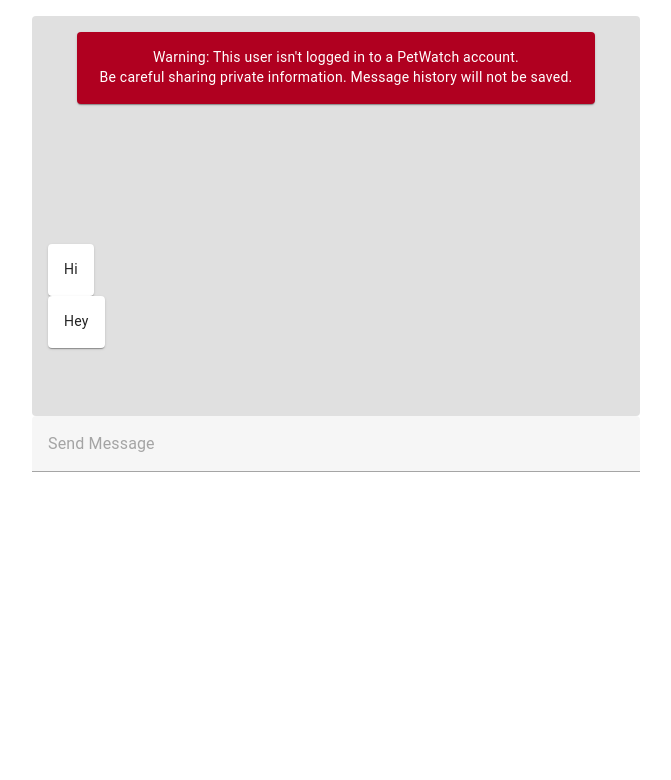
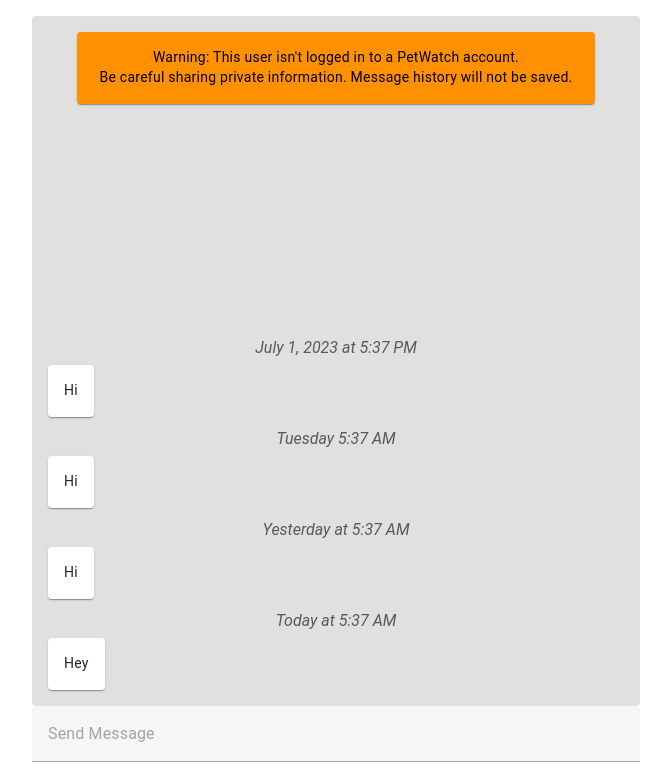
Before and after one commit to SFU-CMPT372-Team5/PetWatch, a Nuxt app: page /tmp/chat-test in a window 1280 px wide. Shown: the top 780 px of the page, without its empty margins (304-975 px from the left). Built offline with nearby package versions, Linux system fonts and the light colour scheme.

Commit message:
Basically finish chat design

```diff
--- a/components/Chat.vue
+++ b/components/Chat.vue
@@ -1,18 +1,26 @@
 <template>
     <!-- https://vuetifyjs.com/en/components/sheets/ I normally just follow examples to see how to use these -->
 
-    <VSheet rounded>
+    <VSheet rounded height="100%">
         <!-- Fluid means "fill parent div horizontally as best as possible with snapping to only select dimensions" -->
-        <VContainer fluid>
+        <VContainer fluid style="display: flex; flex-direction: column; height: 100%;">
             <!-- Chat feed -->
-            <VSheet height="50vh" color="grey-lighten-2" rounded style="overflow-y: auto;">
+            <VSheet color="grey-lighten-2" rounded style="overflow-y: auto; flex-grow: 1; height: 100%;">
                 <VContainer fluid class="chatContainer" ref="chatContainer">
                     <InfoMessage/>
 
-                    <ChatMessage v-for="message in messages"
-                        :message-content="message.text"
-                        :author-is-local="message.fromLocalAuthor"
-                    /> <!-- The ':' in :message-content means "the following text is code, probably referencing a variable" -->
+                    <template v-for="(message, index) in messages">
+                        <!-- Assume messages are in chronological order -->
+                        <TimeMessage v-if="timeDiffSignificant(message.timestamp, messages[index-1]?.timestamp ?? 0)"
+                            :timestamp="message.timestamp"
+                        />
+
+                        <ChatMessage
+                            :message-content="message.text"
+                            :author-is-local="message.fromLocalAuthor"
+                        /> <!-- The ':' in :message-content means "the following text is code, probably referencing a variable" -->
+                    </template>
+
                 </VContainer>
             </VSheet>
 
@@ -45,17 +53,21 @@ import InfoMessage from "./chatComponents/InfoMessage.vue";
 import TimeMessage from "./chatComponents/TimeMessage.vue";
 import {TextMessagePayload} from "~/types/chat/messageTypes";
 
+const SIGNIFICANT_TIME_DIFFERENCE = 1000 * 60 * 30 //30 minutes;
+
 export default {
     components: {ChatMessage, InfoMessage, TimeMessage},
     data() {
         return {
             messages: [
-                {text: "Hi", fromLocalAuthor: false, timestamp: new Date(Date.now())},
-                {text: "Hey", fromLocalAuthor: false, timestamp: new Date(Date.now())},
-                // {text: "Yo", fromLocalAuthor: false, timestamp: new Date(Date.now())},
-                // {text: "Sup", fromLocalAuthor: false, timestamp: new Date(Date.now())},
+                {text: "Hi", fromLocalAuthor: false, timestamp: Date.now() - (1000 * 60 * 60 * 108)},
+                {text: "Hi", fromLocalAuthor: false, timestamp: Date.now() - (1000 * 60 * 60 * 48)},
+                {text: "Hi", fromLocalAuthor: false, timestamp: Date.now() - (1000 * 60 * 60 * 24)},
+                {text: "Hey", fromLocalAuthor: false, timestamp: Date.now()},
+                // {text: "Yo", fromLocalAuthor: false, timestamp: Date.now()},
+                // {text: "Sup", fromLocalAuthor: false, timestamp: Date.now()},
             ] as TextMessagePayload[],
-            textBoxData: ""
+            textBoxData: "",
         }
     },
     methods: {
@@ -64,22 +76,30 @@ export default {
             this.postMessage({
                 text: this.textBoxData,
                 fromLocalAuthor: true,
-                timestamp: new Date(Date.now())
+                timestamp: Date.now()
             });
             this.textBoxData = "";
         },
 
         postMessage(messagePayload: TextMessagePayload) {
             this.messages.push(messagePayload);
-            this.$refs.chatContainer?.$el.scroll(0, -10000)
+        },
 
+        /**
+         *
+         * @param timeA Time such that timeA >= timeB
+         * @param timeB
+         * @returns True if timeA >= timeB + Significant diff constant
+         */
+        timeDiffSignificant(timeA: number, timeB: number) {
+            return timeA >= timeB + SIGNIFICANT_TIME_DIFFERENCE
         }
     },
     mounted() {
         //Temporary to simulate incoming messages
         setInterval(() => {
-            this.postMessage({text: "Ping", fromLocalAuthor: false, timestamp: new Date(Date.now())});
-        }, 5000)
+            this.postMessage({text: "Ping", fromLocalAuthor: false, timestamp: Date.now()});
+        }, 60000)
     }
 }
 </script>
@@ -90,7 +110,7 @@ export default {
     min-height: 100% !important;
     flex-direction: column;
 
-    justify-content: end;
-    align-content: end;
+    justify-content: flex-end;
+    align-content: flex-end;
 }
 </style>
--- a/components/chatComponents/ChatMessage.vue
+++ b/components/chatComponents/ChatMessage.vue
@@ -6,16 +6,18 @@
             :color="authorIsLocal ? 'teal' : ''"
         >
         <!-- "ready" makes the animation pretty -->
-        <VCardText>{{ messageContent }}</VCardText>
+        <VCardText>{{ messageContent }} {{ scrollAtBottom }}</VCardText>
         </VCard>
     </component>
 </template>
 
 <script lang="ts">
+import { once } from 'events';
+
 export default {
     props: {
         "messageContent": String,
-        "authorIsLocal": Boolean
+        "authorIsLocal": Boolean,
     },
     data() {
         return {
@@ -24,6 +26,21 @@ export default {
     },
     mounted() {
         this.ready = true;
+    },
+    watch: {
+        ready(newVal, oldVal) {
+            //TODO if you wanna make this funkier to this:
+                //If user is current at bottom of chat (latest chats), then scroll on new message
+
+                //Otherwise hard snap if local sent message
+                //Otherwise do nothing (if not at bottom and remote sent message)
+
+            this.$nextTick(() => { //Otherwise the element will still be a v-if placeholder in the DOM
+                if (newVal && !oldVal && this.$el && this.$el.scrollIntoView) {
+                    this.$el.scrollIntoView({behavior: 'smooth'})
+                }
+            })
+        }
     }
 }
 </script>
@@ -34,7 +51,7 @@ export default {
     max-width: 66%;
 }
 .messageLocalAuthor {
-    align-self: end;
+    align-self: flex-end;
     text-align: right;
 }
 </style>
--- a/components/chatComponents/InfoMessage.vue
+++ b/components/chatComponents/InfoMessage.vue
@@ -1,7 +1,7 @@
 <template>
     <VCard
         class="infoMessage"
-        color="error"
+        color="orange-accent-3"
         variant="elevated"
     >
         <VCardText>Warning: This user isn't logged in to a PetWatch account.<br>Be careful sharing private information. Message history will not be saved.</VCardText>
@@ -16,5 +16,8 @@
     width: 90%;
     text-align: center;
     margin-bottom: auto;
+    position: sticky;
+    top: 3px;
+    z-index: 1;
 }
 </style>
--- /dev/null
+++ b/components/chatComponents/ScrollDown.vue
@@ -0,0 +1,3 @@
+<template>
+    <VBtn icon="mdi-down"/>
+</template>
--- a/components/chatComponents/TimeMessage.vue
+++ b/components/chatComponents/TimeMessage.vue
@@ -1,3 +1,46 @@
 <template>
+    <div class="timeMessage"><i>{{ timeString }}</i></div>
+</template>
 
-</template>
+<script lang="ts">
+import {DateTime} from "luxon"
+
+function capitalizeFirstLetter(string: string|null) {
+    if (!string) return "";
+    //https://stackoverflow.com/questions/1026069/how-do-i-make-the-first-letter-of-a-string-uppercase-in-javascript
+    return string.charAt(0).toUpperCase() + string.slice(1);
+}
+
+export default {
+    props: {
+        timestamp: Number //In form Date.now() (millisecond unix time)
+    },
+    computed: {
+        timeString() {
+            if (!this.timestamp) return;
+            const dt = DateTime.fromMillis(this.timestamp)
+
+            const diffDays = Math.abs(dt.diffNow(["days"]).days)
+
+            if (diffDays < 2) {
+                return `${capitalizeFirstLetter(dt.toRelativeCalendar())} at ${dt.toFormat("h:mm a")}`
+            } else if (diffDays < 4) {
+                return dt.toFormat("EEEE h:mm a")
+            } else {
+                return dt.toFormat("DDD 'at' h:mm a")
+            }
+
+        }
+    }
+}
+</script>
+
+<style scoped>
+.timeMessage {
+    text-align: center;
+    margin-top: 10px;
+    margin-bottom: 5px;
+    opacity: 60%;
+    cursor: default;
+}
+</style>
--- a/package.json
+++ b/package.json
@@ -10,11 +10,14 @@
   },
   "devDependencies": {
     "@nuxt/devtools": "latest",
+    "@types/luxon": "^3.3.0",
     "@types/node": "^18",
     "nuxt": "^3.6.2"
   },
   "dependencies": {
     "@mdi/font": "^7.2.96",
+    "luxon": "^3.3.0",
+    "nuxt-socket-io": "^3.0.12",
     "vuetify": "^3.3.7"
   }
 }
--- a/pages/tmp/chat-test.vue
+++ b/pages/tmp/chat-test.vue
@@ -1,9 +1,9 @@
 <template>
-    <div style="display: flex; width: 100%;" class="justify-center">
+    <div style="display: flex; width: 100%; max-height: 100%;" class="justify-center">
         <!-- justify-center is a class provided by vuetify -->
 
         <!-- Setting width only temp for development -->
-        <Chat style="width: 50%;"/>
+        <Chat style="width: 50%; height: 100vh;"/>
     </div>
 </template>
 <script>
--- a/types/chat/messageTypes.d.ts
+++ b/types/chat/messageTypes.d.ts
@@ -1,5 +1,5 @@
 export interface TextMessagePayload {
     text: string
     fromLocalAuthor: boolean
-    timestamp: Date
+    timestamp: number
 }
```
Also changed, not shown: 1 other file (tests, documents, lock files or other folders).
